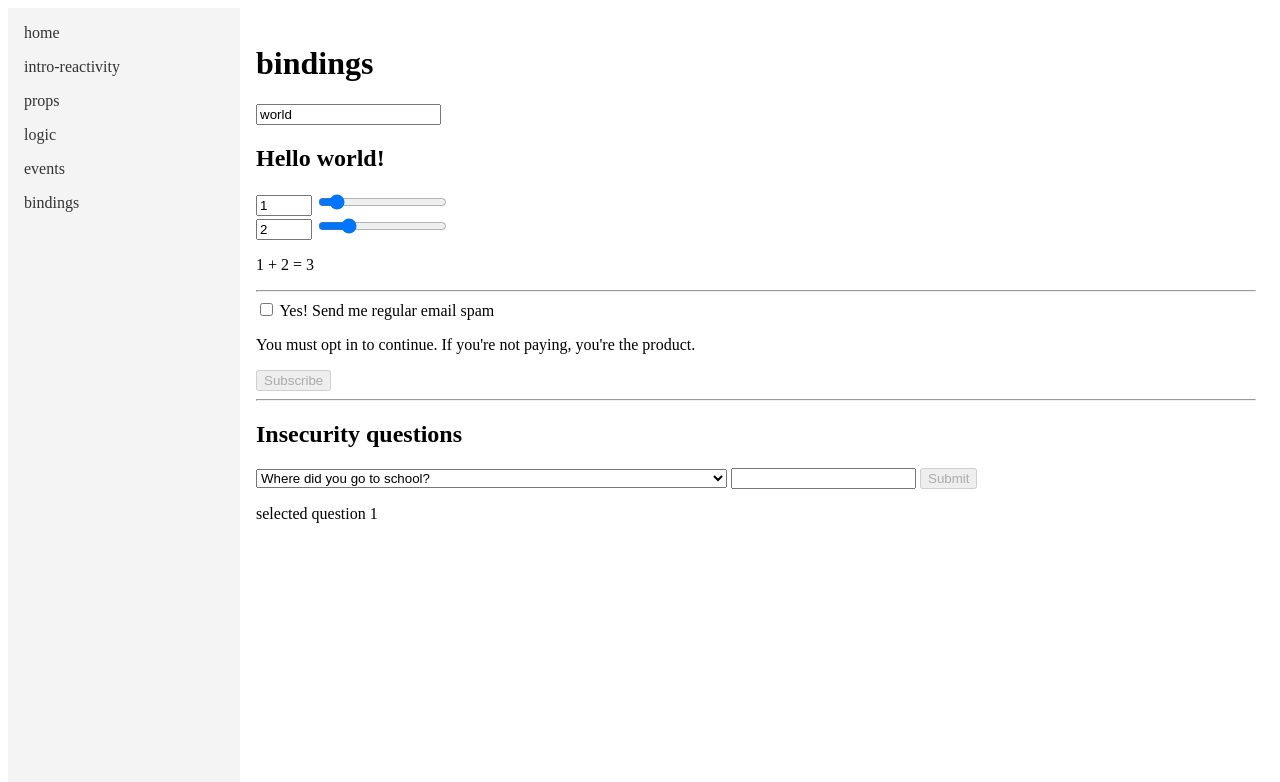
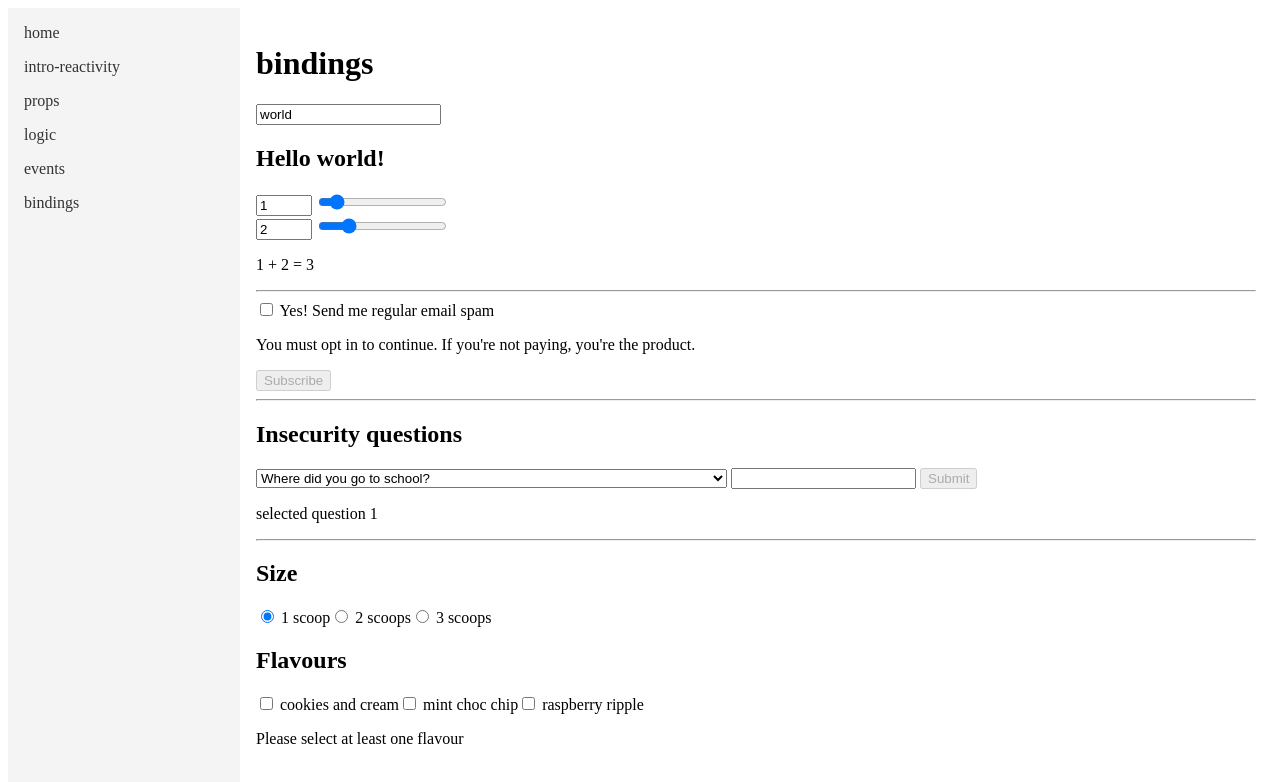
Before and after one commit to gnairooze/learn-svelte, a SvelteKit app: page /bindings in a window 1280 px wide. Shown: the top 782 px of the page. Built offline with nearby package versions, Linux system fonts and the light colour scheme.

Commit message:
add group inputs tutorial

```diff
--- a/src/routes/bindings/+page.svelte
+++ b/src/routes/bindings/+page.svelte
@@ -28,6 +28,11 @@
 			`answered question ${selected.id} (${selected.text}) with "${answer}"`
 		);
 	}
+
+	let scoops = 1;
+	let flavours = [];
+
+	const formatter = new Intl.ListFormat('en', { style: 'long', type: 'conjunction' });
 </script>
 
 <h1>bindings</h1>
@@ -101,3 +106,46 @@
 		? selected.id
 		: '[waiting...]'}
 </p>
+
+<hr />
+
+<h2>Size</h2>
+
+{#each [1, 2, 3] as number}
+	<label>
+		<input
+			type="radio"
+			name="scoops"
+			value={number}
+			bind:group={scoops}
+		/>
+
+		{number} {number === 1 ? 'scoop' : 'scoops'}
+	</label>
+{/each}
+
+<h2>Flavours</h2>
+
+{#each ['cookies and cream', 'mint choc chip', 'raspberry ripple'] as flavour}
+	<label>
+		<input
+			type="checkbox"
+			name="flavours"
+			value={flavour}
+			bind:group={flavours}
+		/>
+
+		{flavour}
+	</label>
+{/each}
+
+{#if flavours.length === 0}
+	<p>Please select at least one flavour</p>
+{:else if flavours.length > scoops}
+	<p>Can't order more flavours than scoops!</p>
+{:else}
+	<p>
+		You ordered {scoops} {scoops === 1 ? 'scoop' : 'scoops'}
+		of {formatter.format(flavours)}
+	</p>
+{/if}
```
